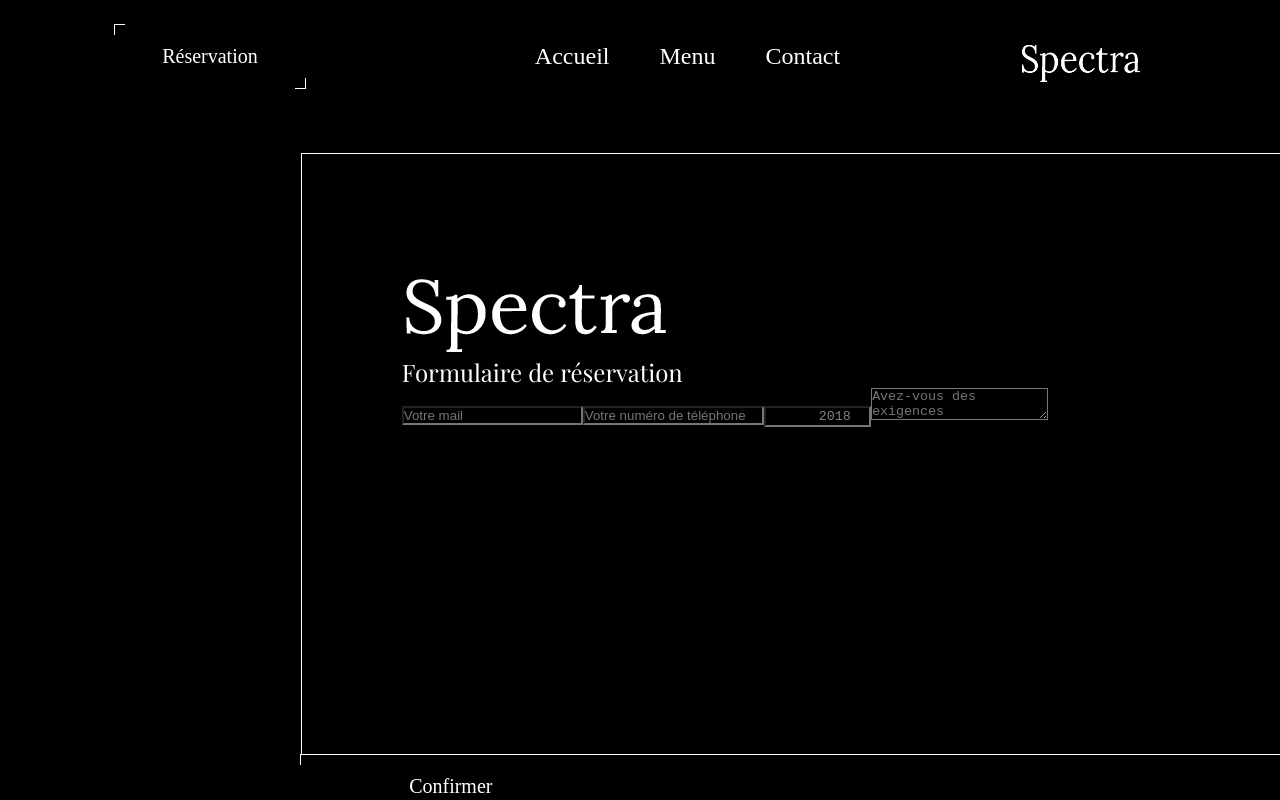
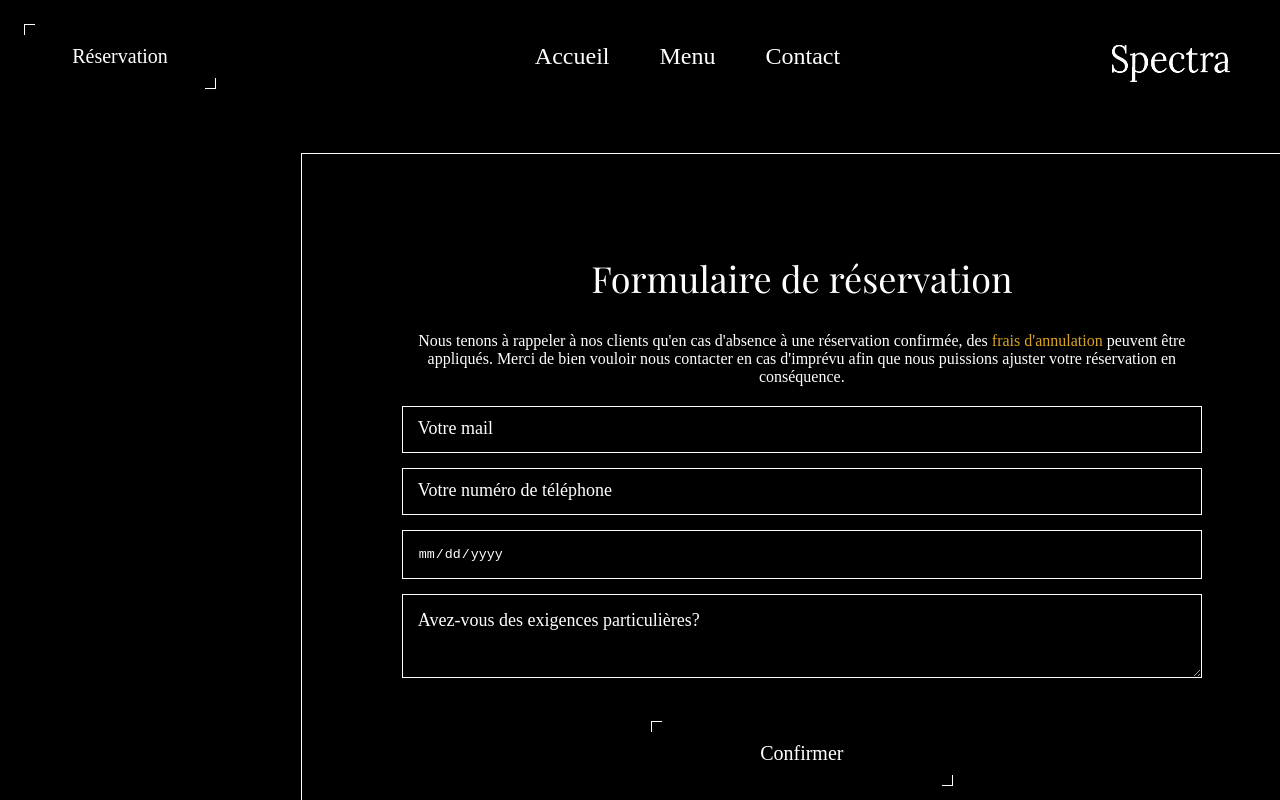
Before and after one commit to Myakii/Spectra, a React (Vite) app: page /reservation in a window 1280 px wide. Shown: the top 800 px of the page. Built offline with nearby package versions, Linux system fonts and the light colour scheme.

Commit message:
booking form down

```diff
--- a/src/components/css/NavBar.css
+++ b/src/components/css/NavBar.css
@@ -1,7 +1,7 @@
 .header-container {
     display: flex;
     padding: 25px;
-    justify-content: space-around;
+    justify-content: space-between;
     flex-wrap: nowrap;
     flex-direction: row;
     align-items: center;
--- a/src/pages/booking/booking.tsx
+++ b/src/pages/booking/booking.tsx
@@ -1,7 +1,6 @@
 import React, { useState, ChangeEvent } from 'react';
 
 import './css/Booking.css';
-import Logo from '../../assets/img/logo.png';
 
 interface BookingProps {
   className?: string,
@@ -33,14 +32,14 @@ const Booking: React.FC<BookingProps> = () => {
   return (
     <div id='Booking-container'>
       <div className='Booking-Form'>
-        <img src={Logo} alt='Logo' />
         <h2>Formulaire de réservation</h2>
+        <p>Nous tenons à rappeler à nos clients qu'en cas d'absence à une réservation confirmée, des <span style={{ color: 'goldenrod' }}>frais d'annulation</span> peuvent être appliqués. Merci de bien vouloir nous contacter en cas d'imprévu afin que nous puissions ajuster votre réservation en conséquence.</p>
         <input type='email' placeholder='Votre mail' className='email' value={email} onChange={handleEmailChange} required />
         <input type='text' placeholder='Votre numéro de téléphone' className='phone' value={phone} onChange={handlePhoneChange} required />
-        <input type="date" id="start" name="trip-start" value={date} min="2018-01-01" max="2018-12-31" className='date' onChange={handleDateChange} required />
-        <textarea placeholder='Avez-vous des exigences particulières?' value={requirements} onChange={handleRequirementsChange}></textarea>
+        <input type="date" id="start" name="trip-start" value={date} min="2018-01-01" max="2024-12-30" className='date' onChange={handleDateChange} required />
+        <textarea placeholder='Avez-vous des exigences particulières?' value={requirements} onChange={handleRequirementsChange} rows={20}></textarea>
+        <button type='submit'>Confirmer</button>
       </div>
-      <button type='submit'>Confirmer</button>
     </div>
   );
 }
--- a/src/pages/booking/css/Booking.css
+++ b/src/pages/booking/css/Booking.css
@@ -6,11 +6,42 @@
 }
 
 .Booking-Form {
-    height: 50vh;
+    height: 70vh;
     width: 800px;
     border: 1px solid white;
     padding: 100px;
     color: white;
+    display: flex;
+    flex-direction: column;
+    text-align: center;
+}
+
+.Booking-Form p {
+    display: inline-block;
+    margin-bottom: 20px;
+}
+
+.Booking-Form h2 {
+    margin-bottom: 30px;
+    font-size: 36px;
+}
+
+.Booking-Form input, textarea {
+    margin-bottom: 15px;
+    background-color: transparent;
+    padding: 15px;
+    color: white;
+    border: 1px solid white;
+}
+
+.Booking-Form input::placeholder, textarea::placeholder {
+    color: white;
+    font-size: 18px;
+    font-family: 'Libre Baskerville', serif;
+}
+
+.Booking-Form input:focus, textarea:focus {
+    box-shadow: 0 0 15px white;
 }
 
 #Booking-container button {
@@ -25,6 +56,7 @@
     width: 300px;
     text-align: center;
     position: relative;
+    margin: 29px auto;
 
     &::after,
     &::before {
--- a/src/pages/home/css/home.css
+++ b/src/pages/home/css/home.css
@@ -17,3 +17,56 @@
     margin-left: 70px;
     margin-top: 100px;
 }
+
+/* Wallpaper */
+#WallpaperContainer {
+    height: 85vh;
+}
+
+.WallpaperHome {
+    height: 85vh;
+    background-image: url('../../../assets/wallpaper/background_wallpaper.jpg');
+    opacity: 0.5;
+}
+
+.IntroducingHome {
+    position: absolute;
+    top: 200px;
+    color: white;
+    background: transparent;
+    margin: 200px 0px 0px 200px;
+}
+
+.IntroducingHome h2 {
+    background: transparent;
+    font-size: 60px;
+    letter-spacing: 5px
+}
+
+.ButtonMenu {
+    margin-top: 20px;
+}
+
+/* Header Select */
+.headerSelectFood {
+    margin-top: 170px;
+    margin-bottom: 80px;
+}
+
+.headerSelectFood div {
+    display: flex;
+    align-items: center;
+    justify-content: space-around;
+}
+
+.headerSelectFood h3 {
+    color: white;
+    border: 1px solid white;
+    padding: 25px;
+}
+
+.border-line {
+    width: 700px;
+    height: 1px;
+    background-color: white;
+}
--- a/src/pages/home/css/wallpaper.css
+++ /dev/null
@@ -1,27 +0,0 @@
-#WallpaperContainer {
-    height: 85vh;
-}
-
-.WallpaperHome {
-    height: 85vh;
-    background-image: url('../../../assets/wallpaper/background_wallpaper.jpg');
-    opacity: 0.5;
-}
-
-.IntroducingHome {
-    position: absolute;
-    top: 200px;
-    color: white;
-    background: transparent;
-    margin: 200px 0px 0px 200px;
-}
-
-.IntroducingHome h2 {
-    background: transparent;
-    font-size: 60px;
-    letter-spacing: 5px
-}
-
-.ButtonMenu {
-    margin-top: 20px;
-}
--- a/src/pages/home/home.tsx
+++ b/src/pages/home/home.tsx
@@ -1,7 +1,6 @@
 import React from 'react';
 
-import './css/home.css';
-import './css/wallpaper.css';
+import './css/home.css';;
 
 import DataThreeTime from './components/DataThreeTime.tsx';
 import DataSixtTime from './components/DataSixtTime.tsx';
```
Also changed, not shown: src/pages/home/css/headerSelectFood.css (deleted, +0 -22 lines).
